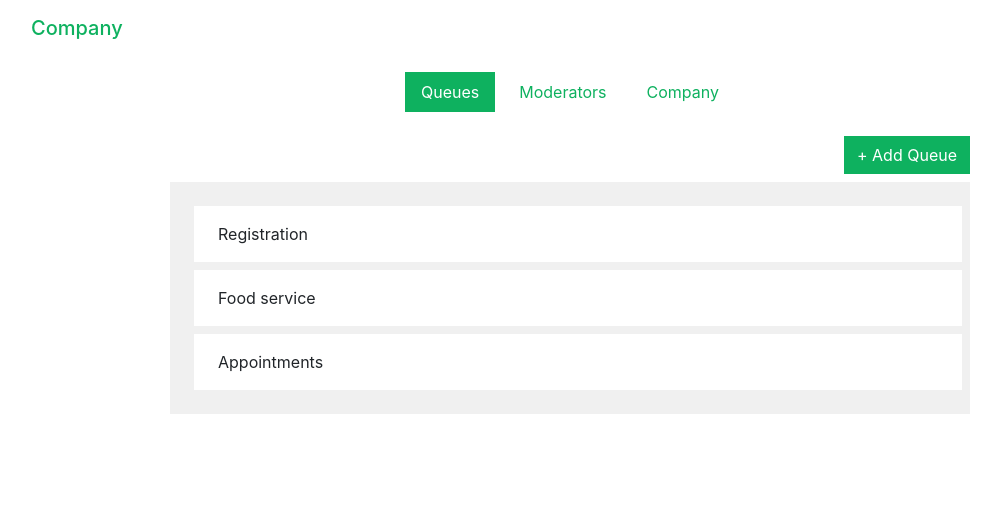
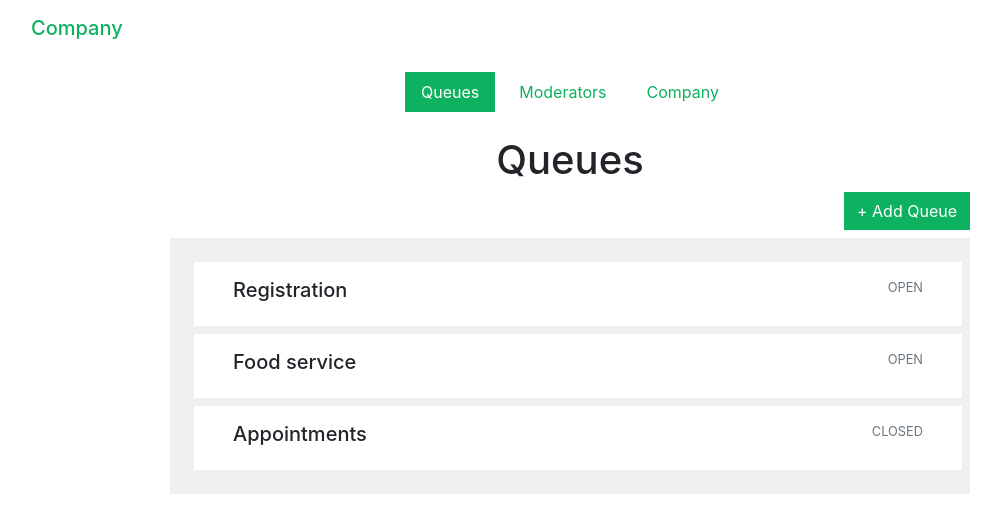
Before and after one commit to ArjunSureshKumar92/CYOQ-CreateYourOwnQueue, an Angular app: page /queue/list in a window 1280 px wide. Shown: the top 532 px of the page, without its empty margins (70-1071 px from the left). Built offline with nearby package versions, Linux system fonts and the light colour scheme.

Commit message:
Add queue status

```diff
--- a/src/app/components/admin-home/admin-home.component.ts
+++ b/src/app/components/admin-home/admin-home.component.ts
@@ -3,6 +3,7 @@ import { Component, OnInit } from '@angular/core';
 @Component({
   selector: 'app-admin-home',
   template: `
+  <h1 class="text-center">Queues</h1>
   <div class="text-right">
     <button routerLink="/queue/create" class="btn btn-primary">+ Add Queue</button>
   </div>
--- a/src/app/components/moderator-list/moderator-list.component.ts
+++ b/src/app/components/moderator-list/moderator-list.component.ts
@@ -3,6 +3,7 @@ import { Component, OnInit } from '@angular/core';
 @Component({
   selector: 'app-moderator-list',
   template: `
+  <h1 class="text-center">Moderators</h1>
   <div class="text-right">
     <button routerLink="/moderator/create" class="btn btn-primary">+ Add Moderator</button>
   </div>
--- a/src/app/components/queue-item/queue-item.component.ts
+++ b/src/app/components/queue-item/queue-item.component.ts
@@ -3,8 +3,9 @@ import { Component, OnInit, Input } from '@angular/core';
 @Component({
   selector: 'app-queue-item',
   template: `
-  <div class="container-fluid clickable">
-    {{name}}
+  <div class="container-fluid clickable row">
+    <h5 class="d-inline col">{{name}}</h5>
+    <small class="text-muted text-right text-uppercase col">{{status}}</small>
     <a href="/queue/details/{{name}}" class="divLink"></a>
   </div>
   `,
@@ -20,6 +21,9 @@ export class QueueItemComponent implements OnInit {
   @Input()
   name: String = '';
 
+  @Input()
+  status: String = 'Closed';
+
   constructor() { }
 
   ngOnInit() {
--- a/src/app/components/queue-list/queue-list.component.ts
+++ b/src/app/components/queue-list/queue-list.component.ts
@@ -4,7 +4,7 @@ import { Component, OnInit } from '@angular/core';
   selector: 'app-queue-list',
   template: `
   <div class="container-fluid">
-    <app-queue-item *ngFor="let q of queues" name="{{q}}"></app-queue-item>
+    <app-queue-item *ngFor="let q of queues" name="{{q.name}}" status="{{q.status}}"></app-queue-item>
   </div>
   `,
   styles: [`
@@ -17,9 +17,9 @@ import { Component, OnInit } from '@angular/core';
 })
 export class QueueListComponent implements OnInit {
   queues = [
-      'Registration',
-      'Food service',
-      'Appointments'
+      {name: 'Registration', status: 'open'},
+      {name: 'Food service', status: 'open'},
+      {name: 'Appointments', status: 'closed'}
   ]
 
   constructor() { }
```
